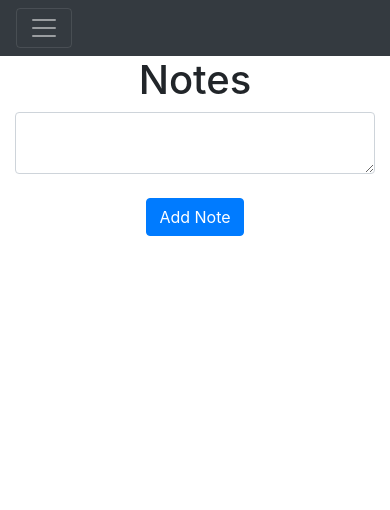
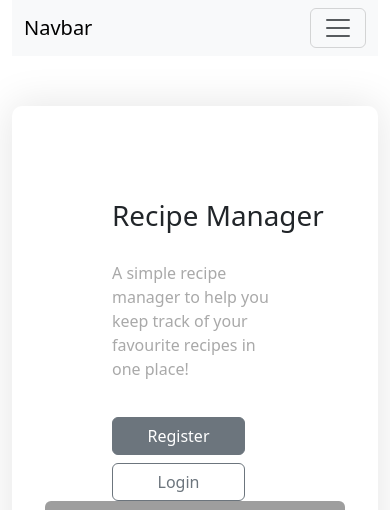
Before and after one commit to ek19q/recipe-planner-website, a Flask app: page / in a window 390 px wide. Shown: the top 510 px of the page. Before the commit the page ends 236 px from the top, so only its background shows below. Run offline with Flask 3, Linux system fonts and the light colour scheme; the visitor is signed in with stand-in values (Sample User, id 1); data that the repository does not hold is empty; some libraries are stand-ins or nearby versions; grey boxes are pictures that could not be loaded.

Commit message:
added landing page

```diff
--- a/website/auth.py
+++ b/website/auth.py
@@ -17,7 +17,7 @@ def login():
             if check_password_hash(user.password, password):
                 flash("Logged in successfully!", category='success')
                 login_user(user, remember=True)     # Remembers user for 7 days
-                return redirect(url_for('views.home'))
+                return redirect(url_for('views.user_profile'))
             else:
                 flash("Incorrect password, try again.", category='error')
         else:
@@ -59,5 +59,5 @@ def sign_up():
             db.session.commit()
             login_user(user, remember=True)     # Remembers user for 7 days
             flash("Account created!", category='success')
-            return redirect(url_for('views.home'))
+            return redirect(url_for('views.user_profile'))
     return render_template("sign_up.html", user=current_user)
--- /dev/null
+++ b/website/static/style.css
@@ -0,0 +1,51 @@
+*
+{
+    margin: 0;
+    padding: 0;
+}
+
+.nav-link
+{
+    font-weight: 600;
+    margin-left: 30px;
+}
+.wrapper
+{
+    margin: 50px auto;
+    border-radius: 10px;
+    padding-top: 50px;
+    padding-bottom: 50px;
+    box-shadow: 0 0 40px 2px rgba(0,0,0,0.1);
+}
+.feature-box
+{
+    padding-top: 30px;
+    padding-left: 100px;
+}
+.feature-box h1
+{
+    margin-top: 5%;
+
+}
+.feature-box p
+{
+    padding-top: 20px;
+    padding-bottom: 20px;
+    width: 60%;
+    text-align: left;
+    color: darkgray;
+
+}
+.rounded
+{
+    width: 300px;
+    height: 350px;
+
+}
+/* .bkg-img
+{
+    width: 100%;
+    position: absolute;
+    display: block;
+
+} */
--- a/website/templates/base.html
+++ b/website/templates/base.html
@@ -4,32 +4,47 @@
 <head>
     <meta charset="utf-8" />
     <meta name="viewport" content="width=device-width, initial-scale=1" />
-    <link rel="stylesheet" href="https://stackpath.bootstrapcdn.com/bootstrap/4.4.1/css/bootstrap.min.css"
-        integrity="sha384-Vkoo8x4CGsO3+Hhxv8T/Q5PaXtkKtu6ug5TOeNV6gBiFeWPGFN9MuhOf23Q9Ifjh" crossorigin="anonymous" />
-    <link rel="stylesheet" href="https://stackpath.bootstrapcdn.com/font-awesome/4.7.0/css/font-awesome.min.css"
-        crossorigin="anonymous" />
+    <link rel="stylesheet" href="{{ url_for('static', filename='style.css') }}" />
+    <link href="https://cdn.jsdelivr.net/npm/bootstrap@5.3.0-alpha3/dist/css/bootstrap.min.css" rel="stylesheet"
+        integrity="sha384-KK94CHFLLe+nY2dmCWGMq91rCGa5gtU4mk92HdvYe+M/SXH301p5ILy+dN9+nJOZ" crossorigin="anonymous">
     <title>{% block title %}Home{% endblock %}</title>
 </head>
 
 <body>
 <!-- Navagation Bar -->
-    <nav class="navbar navbar-expand-lg navbar-dark bg-dark">
-        <button class="navbar-toggler" type="button" data-toggle="collapse" data-target="#navbar">
+<div class="container">
+    <nav class="navbar navbar-expand-lg bg-body-tertiary">
+        <div class="container-fluid">
+        <a class="navbar-brand" href="#">Navbar</a>
+        <button class="navbar-toggler" type="button" data-bs-toggle="collapse" data-bs-target="#navbarNav">
             <span class="navbar-toggler-icon"></span>
         </button>
-        <div class="collapse navbar-collapse" id="navbar">
-            <div class="navbar-nav">
+        <div class="collapse navbar-collapse" id="navbarNav">
+            <ul class="navbar-nav ms-auto text-end">
             {% if user.is_authenticated %}
-                <a class="nav-item nav-link" id="home" href="/">Home</a>
-                <a class="nav-item nav-link" id="logout" href="/logout">Logout</a>
+            <li class="nav-item">
+                <a class="nav-link" href="/user-profile">Recipes</a>
+            </li>
+            <li class="nav-item">
+                <a class="nav-link" href="/logout">Logout</a>
+            </li>
             {% else %}
-                <a class="nav-item nav-link" id="login" href="/login">Login</a>
-                <a class="nav-item nav-link" id="signUp" href="/sign-up">Sign Up</a>
+            <li class="nav-item">
+                <a class="nav-link" href="/">Home</a>
+            </li>
+            <li class="nav-item">
+                <a class="nav-link" href="/login">Login</a>
+            </li>
+            <li class="nav-item">
+                <a class="nav-link" href="/sign-up">Sign Up</a>
+            </li>
             {% endif %}
+            </ul>
         </div>
         </div>
     </nav>
-
+</div>
+    <!-- Flash Messages -->
     {% with messages = get_flashed_messages(with_categories=true) %}
     {% if messages %}
     {% for category, message in messages %}
@@ -54,7 +69,7 @@
     <!-- Content -->
     <div class="container">{% block content %} {% endblock %}</div>
 
-        <script src="https://code.jquery.com/jquery-3.2.1.slim.min.js"
+    <!-- <script src="https://code.jquery.com/jquery-3.2.1.slim.min.js"
             integrity="sha384-KJ3o2DKtIkvYIK3UENzmM7KCkRr/rE9/Qpg6aAZGJwFDMVNA/GpGFF93hXpG5KkN"
             crossorigin="anonymous"></script>
         <script src="https://cdnjs.cloudflare.com/ajax/libs/popper.js/1.12.9/umd/popper.min.js"
@@ -62,8 +77,10 @@
             crossorigin="anonymous"></script>
         <script src="https://maxcdn.bootstrapcdn.com/bootstrap/4.0.0/js/bootstrap.min.js"
             integrity="sha384-JZR6Spejh4U02d8jOt6vLEHfe/JQGiRRSQQxSfFWpi1MquVdAyjUar5+76PVCmYl"
+            crossorigin="anonymous"></script> -->
+    <script src="https://cdn.jsdelivr.net/npm/bootstrap@5.3.0-alpha3/dist/js/bootstrap.bundle.min.js"
+        integrity="sha384-ENjdO4Dr2bkBIFxQpeoTz1HIcje39Wm4jDKdf19U8gI4ddQ3GYNS7NTKfAdVQSZe"
         crossorigin="anonymous"></script>
-
     {% block javascript %}
     <!-- Use this script tag to load the main.js file -->
     <script type="text/javascript" src="{{url_for('static', filename='index.js')}}"></script>
--- a/website/templates/home.html
+++ b/website/templates/home.html
@@ -2,22 +2,24 @@
 {% block title %}Home{% endblock %}
 
 {% block content %}
-<h1 align="center">Notes</h1>
-<ul class="list-group list-group-flush" id="notes">
-  {% for note in user.notes %}
-  <li class="list-group-item">
-    {{ note.data }}
-    <button type="button" class="close" onclick="deleteNote('{{note.id}}')">
-        <span aria-hidden="true">&times;</span>
-      </button>
-  </li>
-  {% endfor %}
-</ul>
-<form method="POST">
-    <textarea name="note" id="note" class="form-control"></textarea>
-    <br />
-    <div align="center">
-      <button type="submit" class="btn btn-primary">Add Note</button>
+<div class="wrapper">
+  <div class="row">
+    <div class="col-md-6">
+      <div class="feature-box">
+        <h1>Recipe Manager</h1>
+        <p>A simple recipe manager to help you keep track of your favourite recipes in one place!
+        </p>
+        <div class="d-grid gap-2 col-6">
+          <button type="button" class="btn btn-secondary">Register</button>
+          <button type="button" class="btn btn-outline-secondary">Login</button>
+        </div>
+      </div>
     </div>
-</form>
+    <div class="col-md-6 text-center">
+      <img src="static/img/home.jpg" class="rounded">
+    </div>
+  </div>
+</div>
+<!-- <img src="static/img/home-background.jpg" class="bkg-img"> -->
+
 {% endblock %}
--- a/website/views.py
+++ b/website/views.py
@@ -6,9 +6,13 @@ import json
 
 views = Blueprint('views', __name__)
 
-@views.route('/', methods=['GET', 'POST'])
+@views.route('/')
+def home():
+    return render_template("home.html", user=current_user)
+
+@views.route('/user-profile', methods=['GET', 'POST'])
 @login_required     # Requires user to be logged in to access this route
-def home():
+def user_profile():
     if request.method == 'POST':
         note = request.form.get('note')
         if len(note) < 1:
@@ -18,7 +22,7 @@ def home():
             db.session.add(new_note)
             db.session.commit()
             flash("Note added!", category='success')
-    return render_template("home.html", user=current_user)  # Passes user to home.html
+    return render_template("user_profile.html", user=current_user)  # Passes user to user_profile.html
 
 @views.route('/delete-note', methods=['POST'])
 def delete_note():
```
Also changed, not shown: website/templates/user_profile.html (added, +23 -0 lines), 1 other file. Lines whose indentation alone changed are shown as unchanged.
